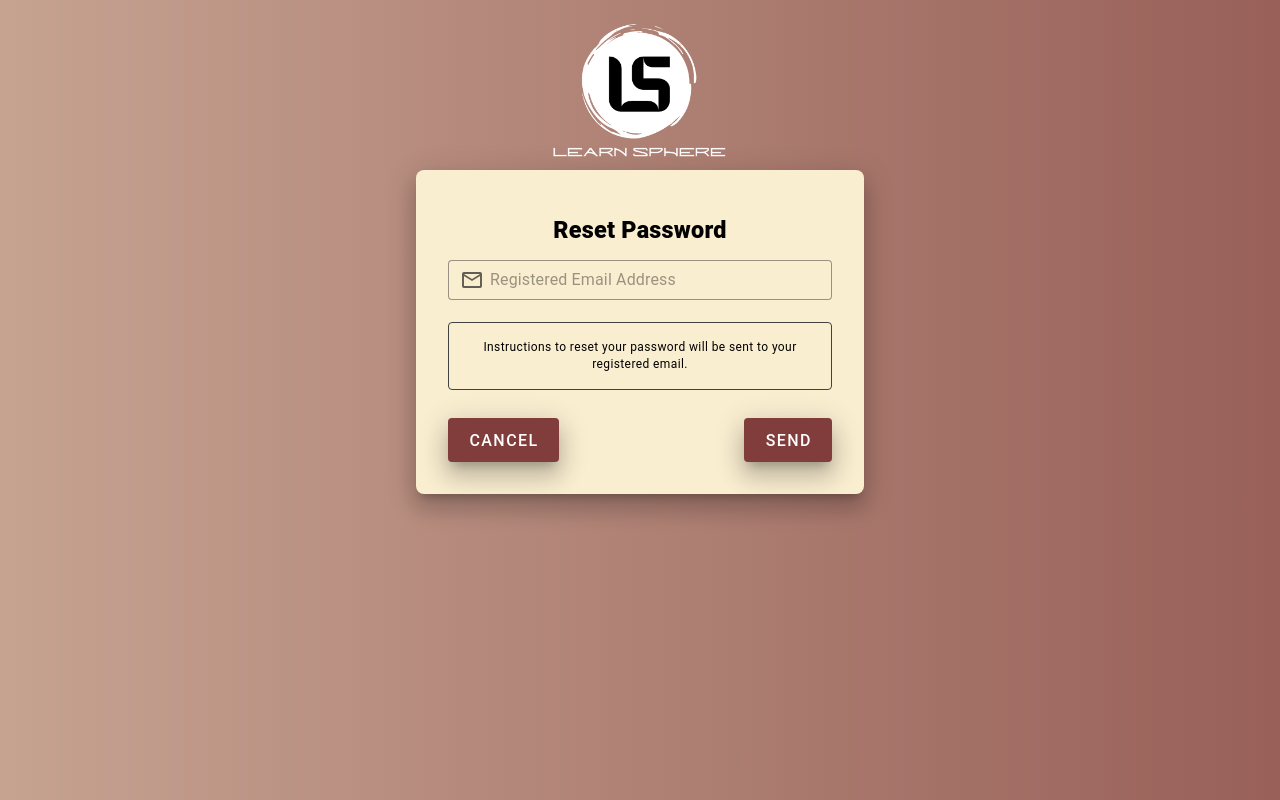
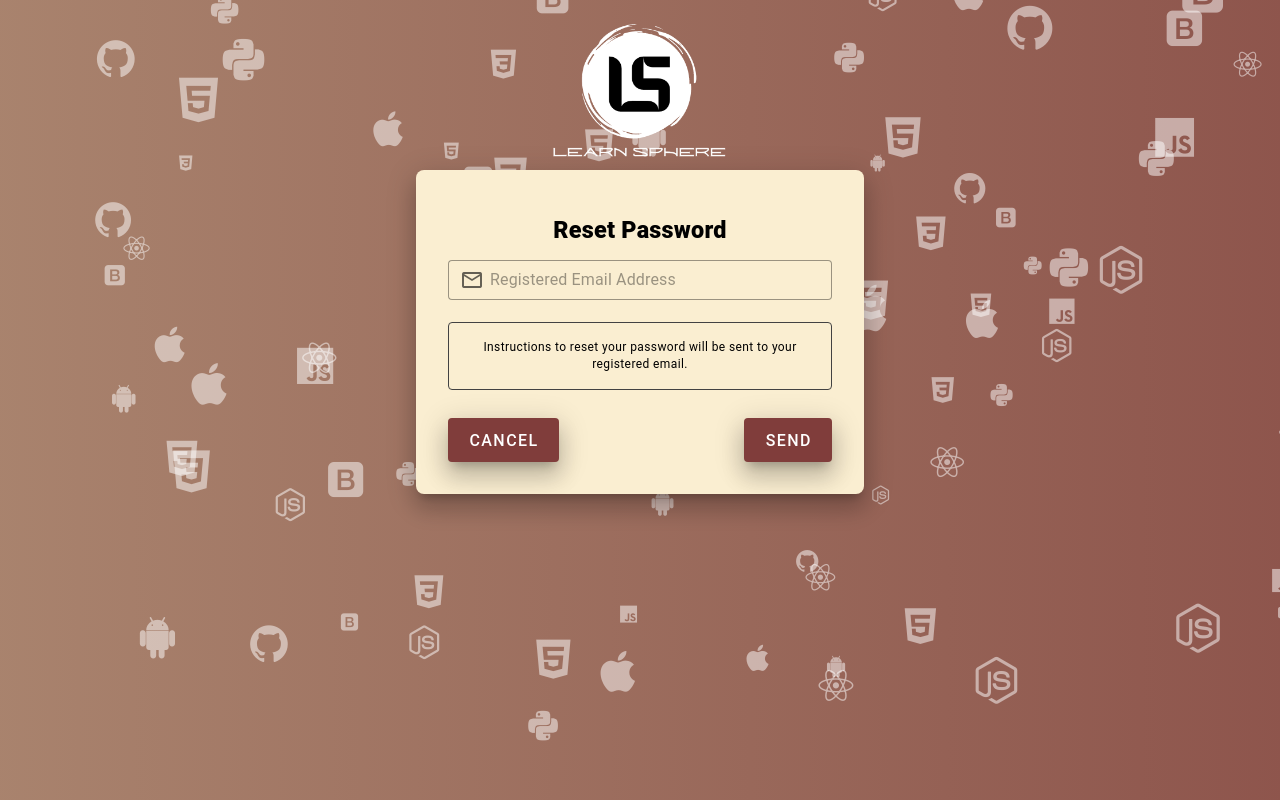
Before and after one commit to markjamisola/LearnSphere, a Vue app: page /forgot in a window 1280 px wide. Built offline with nearby package versions, Linux system fonts and the light colour scheme.

Commit message:
add bg style

```diff
--- a/src/views/auth/ForgotView.vue
+++ b/src/views/auth/ForgotView.vue
@@ -23,6 +23,25 @@ const goToLogin = () => {
 <template>
   <v-responsive>
     <v-app class="animated-background">
+
+      <!-- Floating Icons in Background -->
+      <div class="anim-elements">
+        <div
+          class="anim-element"
+          v-for="(icon, index) in icons"
+          :key="index"
+          :style="{
+            '--i': index + 1,
+            top: `${Math.random() * 100}vh`,
+            left: `${Math.random() * 100}vw`,
+            animationDuration: `${10 + Math.random() * 10}s`,
+            fontSize: `${20 + Math.random() * 40}px`
+          }"
+        >
+          <i :class="icon"></i>
+        </div>
+      </div>
+
       <!-- Apply animated background here -->
       <v-container>
         <v-img class="mx-auto mb-0 mt-1" max-width="228" src="/logo5.png"></v-img>
@@ -62,6 +81,17 @@ const goToLogin = () => {
   </v-responsive>
 </template>
 
+<script>
+export default {
+  data() {
+    return {
+      // Fewer icons to reduce the density
+      icons: Array(10).fill(['bx bxl-html5', 'bx bxl-react', 'bx bxl-android', 'bx bxl-apple', 'bx bxl-css3', 'bx bxl-javascript', 'bx bxl-nodejs', 'bx bxl-python', 'bx bxl-github', 'bx bxl-bootstrap']).flat()
+    }
+  }
+}
+</script>
+
 <style scoped>
 /* Background animation */
 @keyframes gradientBackground {
@@ -77,12 +107,41 @@ const goToLogin = () => {
 }
 
 .animated-background {
-  background: linear-gradient(270deg, #803d3b, #faeed1, #aa7154, #b54646);
+  background: linear-gradient(270deg, #803d3b, #c7b793, #aa7154, #b54646);
   background-size: 800% 800%;
   animation: gradientBackground 15s ease infinite;
   height: 100vh;
+  overflow: hidden;
   display: flex;
   justify-content: center;
   align-items: center;
 }
+
+/* Floating Icon Styles */
+.anim-elements {
+  position: absolute;
+  top: 0;
+  left: 0;
+  width: 100%;
+  height: 100%;
+  pointer-events: none;
+}
+
+.anim-element {
+  position: absolute;
+  color: rgba(255, 255, 255, 0.5);
+  animation: float infinite;
+}
+
+@keyframes float {
+  0% {
+    transform: translate(0, 0);
+  }
+  50% {
+    transform: translate(100px, -100px);
+  }
+  100% {
+    transform: translate(0, 0);
+  }
+}
 </style>
```
